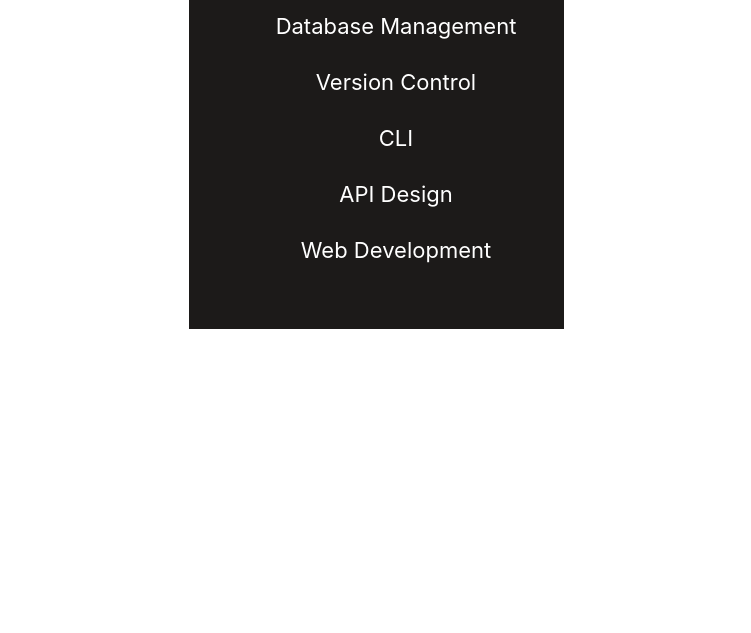
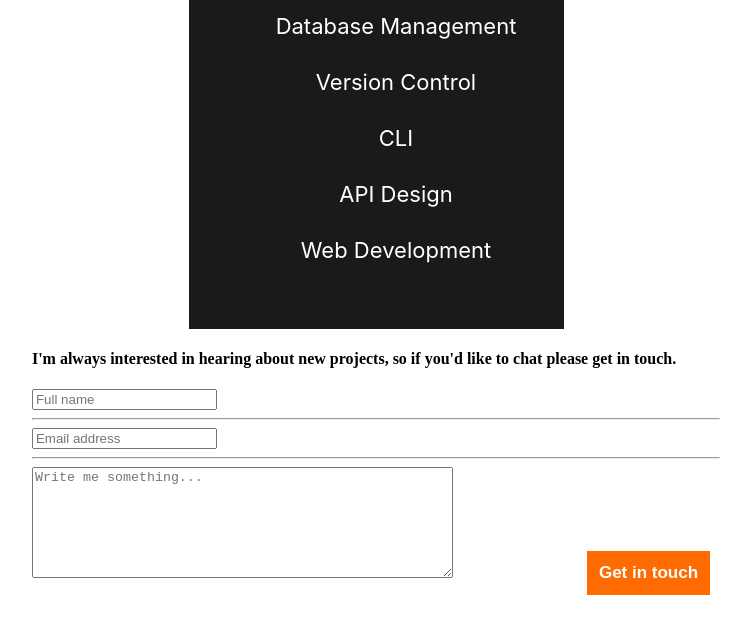
Before and after one commit to anyars-encarta/Porfolio, a website: page index.html in a window 1280 px wide. Shown: the part 8171-8804 px from the top of the page, without its empty margins (264-1015 px from the left). Before the commit the page ends 8508 px from the top, so only its background shows below. Drawn offline with Linux system fonts and the light colour scheme.

Commit message:
Added contact form html code

```diff
--- a/index.html
+++ b/index.html
@@ -192,6 +192,16 @@
             </section>
           </article>
         </section>
+
+        <form class="interesting">
+          <h4 class="interest-text">I'm always interested in hearing about new projects, so if you'd like to chat please get in touch.</h4>
+          <input type="text" class="full-name" name="full-name" placeholder="Full name" required>
+          <hr class="end-name">
+          <input type="text" class="email-address" name="email-address" placeholder="Email address" required>
+          <hr class="end-address">
+          <textarea class="text-area" name="text-area" rows="7" cols="50" placeholder="Write me something..." required></textarea>
+          <button>Get in touch</button>
+        </form>
       </main>
     </body>
 </html>
```
